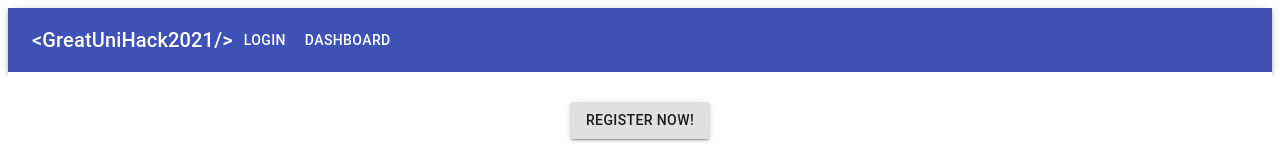
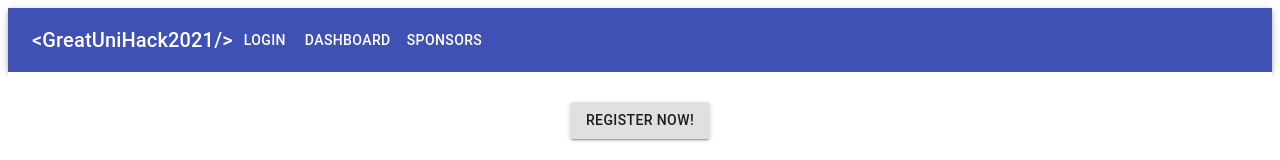
Before and after one commit to greatunihack/2021-greatunihack, a React (Create React App) app: page / in a window 1280 px wide. Shown: the top 160 px of the page. Built offline with nearby package versions, Linux system fonts and the light colour scheme.

Commit message:
add sponsors to navbar

```diff
--- a/src/components/landing/Navbar.tsx
+++ b/src/components/landing/Navbar.tsx
@@ -1,12 +1,4 @@
-import {
-  Button,
-  Grid,
-  Toolbar,
-  Container,
-  Box,
-  AppBar,
-  Typography,
-} from "@material-ui/core";
+import { Button, Toolbar, AppBar, Typography } from "@material-ui/core";
 import { Link } from "react-router-dom";
 import { makeStyles } from "@material-ui/core";
 
@@ -38,6 +30,9 @@ export default function Navbar() {
             <Button color="inherit" component={Link} to="/dashboard/home">
               Dashboard
             </Button>
+            <Button color="inherit" component={Link} to="/dashboard/sponsors">
+              Sponsors
+            </Button>
           </Toolbar>
         </AppBar>
       </div>
```
